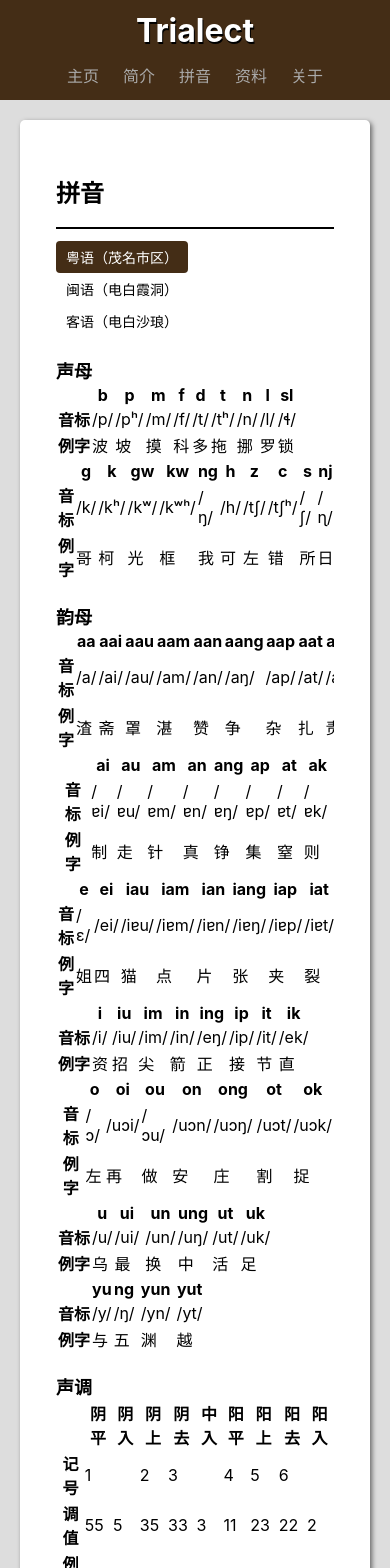
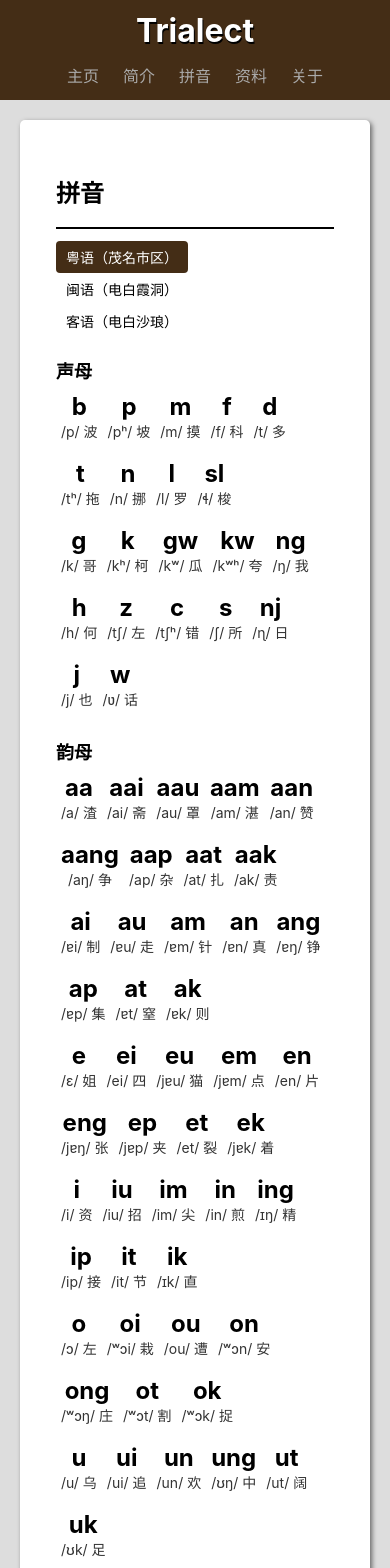
Before and after one commit to estemomento/trialect, a Vue app in the folder frontend/: page /pinyin in a window 390 px wide. Shown: the top 1568 px of the page. Built offline with nearby package versions, Linux system fonts and the light colour scheme.

Commit message:
[+] Pinyin: componentizing

```diff
--- /dev/null
+++ b/frontend/src/elements/phoneme.vue
@@ -0,0 +1,58 @@
+<template>
+  <div class="phoneme">
+    <h3 class="phoneme-header">{{ sym }}</h3>
+    <p v-if="!tone" class="phoneme-intro"><span>/{{ ipa }}/</span> <span>{{ char }}</span></p>
+    <p v-else v-for="(v, i) in info" :key="i" class="phoneme-intro">{{v.name}}/{{v.val}} {{v.char}}</p>
+  </div>
+</template>
+
+<script>
+export default {
+  props: {
+    sym: { type: String, default: 'b' },
+    ipa: { type: String, default: 'p' },
+    char: { type: String, default: '巴' },
+    tone: { type: Boolean, default: false },
+    info: { type: Array, default: () => [] }
+  }
+}
+</script>
+
+<style lang="scss" scoped>
+.phoneme {
+  display: inline-flex;
+  flex-direction: column;
+  justify-content: center;
+  align-items: center;
+  margin: 4px 0;
+  border: 1px solid transparent;
+  padding: 4px;
+  user-select: none;
+
+  @media (max-width: 767px) {
+    font-size: 80%;
+  }
+
+  &:hover {
+    border: 1px solid #333;
+    box-shadow: 0 0 4px #333;
+  }
+
+  &-header {
+    font-size: 28px;
+
+    @media (max-width: 767px) {
+      font-size: 24px;
+    }
+  }
+
+  &-intro {
+    font-size: 16px;
+    color: #333;
+
+    @media (max-width: 767px) {
+      font-size: 14px;
+    }
+  }
+}
+</style>
--- a/frontend/src/elements/pinyin-scheme/maoming.vue
+++ b/frontend/src/elements/pinyin-scheme/maoming.vue
@@ -1,150 +1,99 @@
-<template functional>
+<template>
   <div class="table-wrapper">
     <h2>声母</h2>
-    <table>
-      <tr>
-        <th></th>
-        <th>b</th><th>p</th><th>m</th><th>f</th><th>d</th><th>t</th><th>n</th><th>l</th><th>sl</th>
-      </tr>
-      <tr>
-        <th>音标</th>
-        <td>/p/</td><td>/pʰ/</td><td>/m/</td><td>/f/</td><td>/t/</td><td>/tʰ/</td><td>/n/</td><td>/l/</td><td>/ɬ/</td>
-      </tr>
-      <tr>
-        <th>例字</th>
-        <td>波</td><td>坡</td><td>摸</td><td>科</td><td>多</td><td>拖</td><td>挪</td><td>罗</td><td>锁</td>
-      </tr>
-    </table>
-    <table>
-      <tr>
-        <th></th>
-        <th>g</th><th>k</th><th>gw</th><th>kw</th><th>ng</th><th>h</th><th>z</th><th>c</th><th>s</th><th>nj</th><th>j</th><th>w</th>
-      </tr>
-      <tr>
-        <th>音标</th>
-        <td>/k/</td><td>/kʰ/</td><td>/kʷ/</td><td>/kʷʰ/</td><td>/ŋ/</td><td>/h/</td><td>/tʃ/</td><td>/tʃʰ/</td><td>/ʃ/</td><td>/ɳ/</td><td>/j/</td><td>/ʋ/</td>
-      </tr>
-      <tr>
-        <th>例字</th>
-        <td>哥</td><td>柯</td><td>光</td><td>框</td><td>我</td><td>可</td><td>左</td><td>错</td><td>所</td><td>日</td><td>也</td><td>话</td>
-      </tr>
-    </table>
+    <Phoneme sym="b" ipa="p" char="波"/>
+    <Phoneme sym="p" ipa="pʰ" char="坡"/>
+    <Phoneme sym="m" ipa="m" char="摸"/>
+    <Phoneme sym="f" ipa="f" char="科"/>
+    <Phoneme sym="d" ipa="t" char="多"/>
+    <Phoneme sym="t" ipa="tʰ" char="拖"/>
+    <Phoneme sym="n" ipa="n" char="挪"/>
+    <Phoneme sym="l" ipa="l" char="罗"/>
+    <Phoneme sym="sl" ipa="ɬ" char="梭"/>
+    <br>
+    <Phoneme sym="g" ipa="k" char="哥"/>
+    <Phoneme sym="k" ipa="kʰ" char="柯"/>
+    <Phoneme sym="gw" ipa="kʷ" char="瓜"/>
+    <Phoneme sym="kw" ipa="kʷʰ" char="夸"/>
+    <Phoneme sym="ng" ipa="ŋ" char="我"/>
+    <Phoneme sym="h" ipa="h" char="何"/>
+    <Phoneme sym="z" ipa="tʃ" char="左"/>
+    <Phoneme sym="c" ipa="tʃʰ" char="错"/>
+    <Phoneme sym="s" ipa="ʃ" char="所"/>
+    <Phoneme sym="nj" ipa="ɳ" char="日"/>
+    <Phoneme sym="j" ipa="j" char="也"/>
+    <Phoneme sym="w" ipa="ʋ" char="话"/>
     <h2>韵母</h2>
-    <table>
-      <tr>
-        <th></th>
-        <th>aa</th><th>aai</th><th>aau</th><th>aam</th><th>aan</th><th>aang</th><th>aap</th><th>aat</th><th>aak</th>
-      </tr>
-      <tr>
-        <th>音标</th>
-        <td>/a/</td><td>/ai/</td><td>/au/</td><td>/am/</td><td>/an/</td><td>/aŋ/</td><td>/ap/</td><td>/at/</td><td>/ak/</td>
-      </tr>
-      <tr>
-        <th>例字</th>
-        <td>渣</td><td>斋</td><td>罩</td><td>湛</td><td>赞</td><td>争</td><td>杂</td><td>扎</td><td>责</td>
-      </tr>
-    </table>
-    <table>
-      <tr>
-        <th></th>
-        <th></th><th>ai</th><th>au</th><th>am</th><th>an</th><th>ang</th><th>ap</th><th>at</th><th>ak</th>
-      </tr>
-      <tr>
-        <th>音标</th>
-        <td></td><td>/ɐi/</td><td>/ɐu/</td><td>/ɐm/</td><td>/ɐn/</td><td>/ɐŋ/</td><td>/ɐp/</td><td>/ɐt/</td><td>/ɐk/</td>
-      </tr>
-      <tr>
-        <th>例字</th>
-        <td></td><td>制</td><td>走</td><td>针</td><td>真</td><td>铮</td><td>集</td><td>窒</td><td>则</td>
-      </tr>
-    </table>
-    <table>
-      <tr>
-        <th></th>
-        <th>e</th><th>ei</th><th>iau</th><th>iam</th><th>ian</th><th>iang</th><th>iap</th><th>iat</th><th>iak</th>
-      </tr>
-      <tr>
-        <th>音标</th>
-        <td>/ɛ/</td><td>/ei/</td><td>/iɐu/</td><td>/iɐm/</td><td>/iɐn/</td><td>/iɐŋ/</td><td>/iɐp/</td><td>/iɐt/</td><td>/iɐk/</td>
-      </tr>
-      <tr>
-        <th>例字</th>
-        <td>姐</td><td>四</td><td>猫</td><td>点</td><td>片</td><td>张</td><td>夹</td><td>裂</td><td>着</td>
-      </tr>
-    </table>
-    <table>
-      <tr>
-        <th></th>
-        <th>i</th><th></th><th>iu</th><th>im</th><th>in</th><th>ing</th><th>ip</th><th>it</th><th>ik</th>
-      </tr>
-      <tr>
-        <th>音标</th>
-        <td>/i/</td><td></td><td>/iu/</td><td>/im/</td><td>/in/</td><td>/eŋ/</td><td>/ip/</td><td>/it/</td><td>/ek/</td>
-      </tr>
-      <tr>
-        <th>例字</th>
-        <td>资</td><td></td><td>招</td><td>尖</td><td>箭</td><td>正</td><td>接</td><td>节</td><td>直</td>
-      </tr>
-    </table>
-    <table>
-      <tr>
-        <th></th>
-        <th>o</th><th>oi</th><th>ou</th><th></th><th>on</th><th>ong</th><th></th><th>ot</th><th>ok</th>
-      </tr>
-      <tr>
-        <th>音标</th><td>/ɔ/</td><td>/uɔi/</td><td>/ɔu/</td><td></td><td>/uɔn/</td><td>/uɔŋ/</td><td></td><td>/uɔt/</td><td>/uɔk/</td>
-      </tr>
-      <tr>
-        <th>例字</th>
-        <td>左</td><td>再</td><td>做</td><td></td><td>安</td><td>庄</td><td></td><td>割</td><td>捉</td>
-      </tr>
-    </table>
-    <table>
-      <tr>
-        <th></th>
-        <th>u</th><th>ui</th><th></th><th></th><th>un</th><th>ung</th><th></th><th>ut</th><th>uk</th>
-      </tr>
-      <tr>
-        <th>音标</th>
-        <td>/u/</td><td>/ui/</td><td></td><td></td><td>/un/</td><td>/uŋ/</td><td></td><td>/ut/</td><td>/uk/</td>
-      </tr>
-      <tr>
-        <th>例字</th>
-        <td>乌</td><td>最</td><td></td><td></td><td>换</td><td>中</td><td></td><td>活</td><td>足</td>
-      </tr>
-    </table>
-    <table>
-      <tr>
-        <th></th>
-        <th>yu</th><th>ng</th><th></th><th></th><th>yun</th><th></th><th></th><th>yut</th><th></th>
-      </tr>
-      <tr>
-        <th>音标</th>
-        <td>/y/</td><td>/ŋ/</td><td></td><td></td><td>/yn/</td><td></td><td></td><td>/yt/</td><td></td>
-      </tr>
-      <tr>
-        <th>例字</th>
-        <td>与</td><td>五</td><td></td><td></td><td>渊</td><td></td><td></td><td>越</td><td></td>
-      </tr>
-    </table>
+    <Phoneme sym="aa" ipa="a" char="渣"/>
+    <Phoneme sym="aai" ipa="ai" char="斋"/>
+    <Phoneme sym="aau" ipa="au" char="罩"/>
+    <Phoneme sym="aam" ipa="am" char="湛"/>
+    <Phoneme sym="aan" ipa="an" char="赞"/>
+    <Phoneme sym="aang" ipa="aŋ" char="争"/>
+    <Phoneme sym="aap" ipa="ap" char="杂"/>
+    <Phoneme sym="aat" ipa="at" char="扎"/>
+    <Phoneme sym="aak" ipa="ak" char="责"/>
+    <br>
+    <Phoneme sym="ai" ipa="ɐi" char="制"/>
+    <Phoneme sym="au" ipa="ɐu" char="走"/>
+    <Phoneme sym="am" ipa="ɐm" char="针"/>
+    <Phoneme sym="an" ipa="ɐn" char="真"/>
+    <Phoneme sym="ang" ipa="ɐŋ" char="铮"/>
+    <Phoneme sym="ap" ipa="ɐp" char="集"/>
+    <Phoneme sym="at" ipa="ɐt" char="窒"/>
+    <Phoneme sym="ak" ipa="ɐk" char="则"/>
+    <br>
+    <Phoneme sym="e" ipa="ɛ" char="姐"/>
+    <Phoneme sym="ei" ipa="ei" char="四"/>
+    <Phoneme sym="eu" ipa="jɐu" char="猫"/>
+    <Phoneme sym="em" ipa="jɐm" char="点"/>
+    <Phoneme sym="en" ipa="en" char="片"/>
+    <Phoneme sym="eng" ipa="jɐŋ" char="张"/>
+    <Phoneme sym="ep" ipa="jɐp" char="夹"/>
+    <Phoneme sym="et" ipa="et" char="裂"/>
+    <Phoneme sym="ek" ipa="jɐk" char="着"/>
+    <br>
+    <Phoneme sym="i" ipa="i" char="资"/>
+    <Phoneme sym="iu" ipa="iu" char="招"/>
+    <Phoneme sym="im" ipa="im" char="尖"/>
+    <Phoneme sym="in" ipa="in" char="煎"/>
+    <Phoneme sym="ing" ipa="ɪŋ" char="精"/>
+    <Phoneme sym="ip" ipa="ip" char="接"/>
+    <Phoneme sym="it" ipa="it" char="节"/>
+    <Phoneme sym="ik" ipa="ɪk" char="直"/>
+    <br>
+    <Phoneme sym="o" ipa="ɔ" char="左"/>
+    <Phoneme sym="oi" ipa="ʷɔi" char="栽"/>
+    <Phoneme sym="ou" ipa="ou" char="遭"/>
+    <Phoneme sym="on" ipa="ʷɔn" char="安"/>
+    <Phoneme sym="ong" ipa="ʷɔŋ" char="庄"/>
+    <Phoneme sym="ot" ipa="ʷɔt" char="割"/>
+    <Phoneme sym="ok" ipa="ʷɔk" char="捉"/>
+    <br>
+    <Phoneme sym="u" ipa="u" char="乌"/>
+    <Phoneme sym="ui" ipa="ui" char="追"/>
+    <Phoneme sym="un" ipa="un" char="欢"/>
+    <Phoneme sym="ung" ipa="ʊŋ" char="中"/>
+    <Phoneme sym="ut" ipa="ut" char="阔"/>
+    <Phoneme sym="uk" ipa="ʊk" char="足"/>
+    <br>
+    <Phoneme sym="yu" ipa="y" char="猪"/>
+    <Phoneme sym="ng" ipa="ŋ" char="五"/>
+    <Phoneme sym="yun" ipa="yn" char="专"/>
+    <Phoneme sym="yut" ipa="yt" char="绝"/>
     <h2>声调</h2>
-    <table>
-      <tr>
-        <th></th>
-        <th>阴平</th><th>阴入</th><th>阴上</th><th>阴去</th><th>中入</th><th>阳平</th><th>阳上</th><th>阳去</th><th>阳入</th>
-      </tr>
-      <tr>
-        <th>记号</th>
-        <td colspan='2'>1</td><td>2</td><td colspan='2'>3</td><td>4</td><td>5</td><td colspan='2'>6</td>
-      </tr>
-      <tr>
-        <th>调值</th>
-        <td>55</td><td>5</td><td>35</td><td>33</td><td>3</td><td>11</td><td>23</td><td>22</td><td>2</td>
-      </tr>
-      <tr>
-        <th>例字</th>
-        <td>分</td><td>忽</td><td>粉</td><td>训</td><td>法</td><td>焚</td><td>愤</td><td>份</td><td>佛</td>
-      </tr>
-    </table>
+    <Phoneme tone sym="1" :info="[{name: '阴平', val: 53, char: '分'}, {name: '阴入', val: 5, char: '忽'}]"/>
+    <Phoneme tone sym="2" :info="[{name: '阴上', val: 35, char: '粉'}]"/>
+    <Phoneme tone sym="3" :info="[{name: '阴去', val: 33, char: '训'}, {name: '阴入', val: 3, char: '发'}]"/>
+    <Phoneme tone sym="4" :info="[{name: '阳平', val: 11, char: '焚'}]"/>
+    <Phoneme tone sym="5" :info="[{name: '阳上', val: 23, char: '愤'}]"/>
+    <Phoneme tone sym="6" :info="[{name: '阳去', val: 22, char: '份'}, {name: '阳入', val: 2, char: '佛'}]"/>
   </div>
 </template>
+
+<script>
+import Phoneme from '@/elements/phoneme'
+export default {
+  components: { Phoneme }
+}
+</script>
--- a/frontend/src/elements/pinyin-scheme/shalang.vue
+++ b/frontend/src/elements/pinyin-scheme/shalang.vue
@@ -1,137 +1,89 @@
 <template>
   <div class="table-wrapper">
     <h2>声母</h2>
-    <table>
-      <tr>
-        <th></th>
-        <th>b</th><th>p</th><th>m</th><th>f</th><th>d</th><th>t</th><th>n</th><th>l</th><th>sl</th>
-      </tr>
-      <tr>
-        <th>音标</th>
-        <td>/p/</td><td>/pʰ/</td><td>/m/</td><td>/f/</td><td>/t/</td><td>/tʰ/</td><td>/n/</td><td>/l/</td><td>/ɬ/</td>
-      </tr>
-      <tr>
-        <th>例字</th>
-        <td>波</td><td>坡</td><td>摸</td><td>科</td><td>多</td><td>拖</td><td>挪</td><td>罗</td><td>锁</td>
-      </tr>
-    </table>
-    <table>
-      <tr>
-        <th></th>
-        <th>g</th><th>k</th><th>gw</th><th>kw</th><th>ng</th><th>h</th><th>z</th><th>c</th><th>s</th><th>nj</th><th>j</th><th>w</th>
-      </tr>
-      <tr>
-        <th>音标</th>
-        <td>/k/</td><td>/kʰ/</td><td>/kʷ/</td><td>/kʷʰ/</td><td>/ŋ/</td><td>/h/</td><td>/ts/</td><td>/tsʰ/</td><td>/s/</td><td>/ɳ/</td><td>/j/</td><td>/w/</td>
-      </tr>
-      <tr>
-        <th>例字</th>
-        <td>哥</td><td>戈</td><td>光</td><td>框</td><td>鹅</td><td>好</td><td>左</td><td>初</td><td>梳</td><td>义</td><td>衣</td><td>蛙</td>
-      </tr>
-    </table>
+    <Phoneme sym="b" ipa="p" char="波"/>
+    <Phoneme sym="p" ipa="pʰ" char="坡"/>
+    <Phoneme sym="m" ipa="m" char="摸"/>
+    <Phoneme sym="f" ipa="f" char="科"/>
+    <Phoneme sym="d" ipa="t" char="多"/>
+    <Phoneme sym="t" ipa="tʰ" char="拖"/>
+    <Phoneme sym="n" ipa="n" char="挪"/>
+    <Phoneme sym="l" ipa="l" char="罗"/>
+    <Phoneme sym="sl" ipa="ɬ" char="锁"/>
+    <br>
+    <Phoneme sym="g" ipa="k" char="哥"/>
+    <Phoneme sym="k" ipa="kʰ" char="戈"/>
+    <Phoneme sym="gw" ipa="kʷ" char="光"/>
+    <Phoneme sym="kw" ipa="kʷʰ" char="框"/>
+    <Phoneme sym="ng" ipa="ŋ" char="鹅"/>
+    <Phoneme sym="h" ipa="h" char="好"/>
+    <Phoneme sym="z" ipa="ts" char="左"/>
+    <Phoneme sym="c" ipa="tsʰ" char="初"/>
+    <Phoneme sym="s" ipa="s" char="梳"/>
+    <Phoneme sym="nj" ipa="ɳ" char="义"/>
+    <Phoneme sym="j" ipa="j" char="衣"/>
+    <Phoneme sym="w" ipa="w" char="蛙"/>
     <h2>韵母</h2>
-    <table>
-      <tr>
-        <th></th>
-        <th>a</th><th>ai</th><th>au</th><th>am</th><th>an</th><th></th><th>ap</th><th>at</th><th></th>
-      </tr>
-      <tr>
-        <th>音标</th>
-        <td>/a/</td><td>/ai/</td><td>/au/</td><td>/am/</td><td>/an/</td><td></td><td>/ap/</td><td>/at/</td><td></td>
-      </tr>
-      <tr>
-        <th>例字</th>
-        <td>阿</td><td>埃</td><td>拗</td><td>暗</td><td>眼</td><td></td><td>鸭</td><td>压</td><td></td>
-      </tr>
-    </table>
-    <table>
-      <tr>
-        <th></th>
-        <th>ia</th><th></th><th>iau</th><th>iam</th><th></th><th>iang</th><th>iap</th><th></th><th>iak</th>
-      </tr>
-      <tr>
-        <th>音标</th>
-        <td>/ia/</td><td></td><td>/iau/</td><td>/iam/</td><td></td><td>/iaŋ/</td><td>/iap/</td><td></td><td>/iak/</td>
-      </tr>
-      <tr>
-        <th>例字</th>
-        <td>写</td><td></td><td>小</td><td>尖</td><td></td><td>惊</td><td>接</td><td></td><td>席</td>
-      </tr>
-    </table>
-    <table>
-      <tr>
-        <th></th>
-        <th>e</th><th>ei</th><th></th><th>em</th><th>en</th><th>ien</th><th>ep</th><th>et</th><th>iet</th>
-      </tr>
-      <tr>
-        <th>音标</th>
-        <td>/e/</td><td>/ɛi/</td><td></td><td>/ɛm/</td><td>/ɛn/</td><td>/iɛn/</td><td>/ɛp/</td><td>/ɛt/</td><td>/iɛt/</td>
-      </tr>
-      <tr>
-        <th>例字</th>
-        <td>矮</td><td>欧</td><td></td><td>森</td><td>恩</td><td>先</td><td>涩</td><td>色</td><td>雪</td>
-      </tr>
-    </table>
-    <table>
-      <tr>
-        <th></th>
-        <th>i</th><th>eai</th><th>eau</th><th>eam</th><th>ean</th><th>eang</th><th>eap</th><th>eat</th><th>eak</th>
-      </tr>
-      <tr>
-        <th>音标</th>
-        <td>/i/</td><td>/əi/</td><td>/əu/</td><td>/əm/</td><td>/ən/</td><td>/əŋ/</td><td>/əp/</td><td>/ət/</td><td>/ək/</td>
-      </tr>
-      <tr>
-        <th>例字</th>
-        <td>衣</td><td>位</td><td>有</td><td>音</td><td>因</td><td>莺</td><td>入</td><td>益</td><td>格</td>
-      </tr>
-    </table>
-    <table>
-      <tr>
-        <th></th>
-        <th>o</th><th>oi</th><th></th><th>on</th><th>ong</th><th>iong</th><th>ot</th><th>ok</th><th>iok</th>
-      </tr>
-      <tr>
-        <th>音标</th>
-        <td>/o/</td><td>/ɔi/</td><td></td><td>/ɔn/</td><td>/ɔŋ/</td><td>/iɔŋ/</td><td>/ɔt/</td><td>/ɔk/</td><td>/iɔk/</td>
-      </tr>
-      <tr>
-        <th>例字</th>
-        <td>奥</td><td>哀</td><td></td><td>安</td><td>当</td><td>想</td><td>说</td><td>恶</td><td>脚</td>
-      </tr>
-    </table>
-    <table>
-      <tr>
-        <th></th>
-        <th>u</th><th>ng</th><th></th><th></th><th></th><th>ung</th><th></th><th></th><th>uk</th>
-      </tr>
-      <tr>
-        <th>音标</th>
-        <td>/u/</td><td>/ŋ/</td><td></td><td></td><td></td><td>/uŋ/</td><td></td><td></td><td>/uk/</td>
-      </tr>
-      <tr>
-        <th>例字</th>
-        <td>乌</td><td>五</td><td></td><td></td><td></td><td>东</td><td></td><td></td><td>屋</td>
-      </tr>
-    </table>
+    <Phoneme sym="a" ipa="a" char="阿"/>
+    <Phoneme sym="ai" ipa="ai" char="埃"/>
+    <Phoneme sym="au" ipa="au" char="拗"/>
+    <Phoneme sym="am" ipa="am" char="暗"/>
+    <Phoneme sym="an" ipa="an" char="眼"/>
+    <Phoneme sym="ap" ipa="ap" char="鸭"/>
+    <Phoneme sym="at" ipa="at" char="压"/>
+    <br>
+    <Phoneme sym="ia" ipa="ia" char="写"/>
+    <Phoneme sym="iau" ipa="iau" char="小"/>
+    <Phoneme sym="iam" ipa="iam" char="尖"/>
+    <Phoneme sym="iang" ipa="iaŋ" char="惊"/>
+    <Phoneme sym="iap" ipa="iap" char="接"/>
+    <Phoneme sym="iak" ipa="iak" char="席"/>
+    <br>
+    <Phoneme sym="e" ipa="e" char="矮"/>
+    <Phoneme sym="ei" ipa="ɛi" char="欧"/>
+    <Phoneme sym="em" ipa="ɛm" char="森"/>
+    <Phoneme sym="en" ipa="ɛn" char="恩"/>
+    <Phoneme sym="ien" ipa="iɛn" char="先"/>
+    <Phoneme sym="ep" ipa="ɛp" char="涩"/>
+    <Phoneme sym="et" ipa="ɛt" char="色"/>
+    <Phoneme sym="iet" ipa="iɛt" char="雪"/>
+    <br>
+    <Phoneme sym="i" ipa="i" char="衣"/>
+    <Phoneme sym="eai" ipa="əi" char="位"/>
+    <Phoneme sym="eau" ipa="əu" char="有"/>
+    <Phoneme sym="eam" ipa="əm" char="音"/>
+    <Phoneme sym="ean" ipa="ən" char="因"/>
+    <Phoneme sym="eang" ipa="əŋ" char="莺"/>
+    <Phoneme sym="eap" ipa="əp" char="入"/>
+    <Phoneme sym="eat" ipa="ət" char="益"/>
+    <Phoneme sym="eak" ipa="ək" char="格"/>
+    <br>
+    <Phoneme sym="o" ipa="ɔ" char="奥"/>
+    <Phoneme sym="oi" ipa="ɔi" char="哀"/>
+    <Phoneme sym="on" ipa="ɔn" char="安"/>
+    <Phoneme sym="ong" ipa="ɔŋ" char="当"/>
+    <Phoneme sym="iong" ipa="iɔŋ" char="想"/>
+    <Phoneme sym="ot" ipa="ɔt" char="说"/>
+    <Phoneme sym="ok" ipa="ɔk" char="恶"/>
+    <Phoneme sym="iok" ipa="iɔk" char="脚"/>
+    <br>
+    <Phoneme sym="u" ipa="u" char="乌"/>
+    <Phoneme sym="ng" ipa="ŋ" char="五"/>
+    <Phoneme sym="ung" ipa="uŋ" char="东"/>
+    <Phoneme sym="uk" ipa="uk" char="屋"/>
     <h2>声调</h2>
-    <table>
-      <tr>
-        <th></th>
-        <th>阴平</th><th>阳平</th><th>上声</th><th>去声</th><th>阴入</th><th>阳入</th>
-      </tr>
-      <tr>
-        <th>记号</th>
-        <td>1</td><td>2</td><td>3</td><td>4</td><td>5</td><td>6</td>
-      </tr>
-      <tr>
-        <th>调值</th>
-        <td>33</td><td>24</td><td>31</td><td>51</td><td>2</td><td>5</td>
-      </tr>
-      <tr>
-        <th>例字</th>
-        <td>诗</td><td>时</td><td>使</td><td>世</td><td>识</td><td>食</td>
-      </tr>
-    </table>
+    <Phoneme tone sym="1" :info="[{name: '阴平', val: 33, char: '诗'}]"/>
+    <Phoneme tone sym="2" :info="[{name: '阳平', val: 24, char: '时'}]"/>
+    <Phoneme tone sym="3" :info="[{name: '上声', val: 31, char: '使'}]"/>
+    <Phoneme tone sym="4" :info="[{name: '去声', val: 51, char: '世'}]"/>
+    <Phoneme tone sym="5" :info="[{name: '阴入', val: 2, char: '识'}]"/>
+    <Phoneme tone sym="6" :info="[{name: '阳入', val: 5, char: '食'}]"/>
   </div>
 </template>
+
+<script>
+import Phoneme from '@/elements/phoneme'
+export default {
+  components: { Phoneme }
+}
+</script>
--- a/frontend/src/pages/pinyin.vue
+++ b/frontend/src/pages/pinyin.vue
@@ -43,6 +43,8 @@ export default {
 .pinyin {
   .wrapper {
     .inner {
+      user-select: none;
+
       .selector {
         margin: 12px 0 0;
 
```
Also changed, not shown: frontend/src/elements/pinyin-scheme/maoming-new.vue (deleted).
